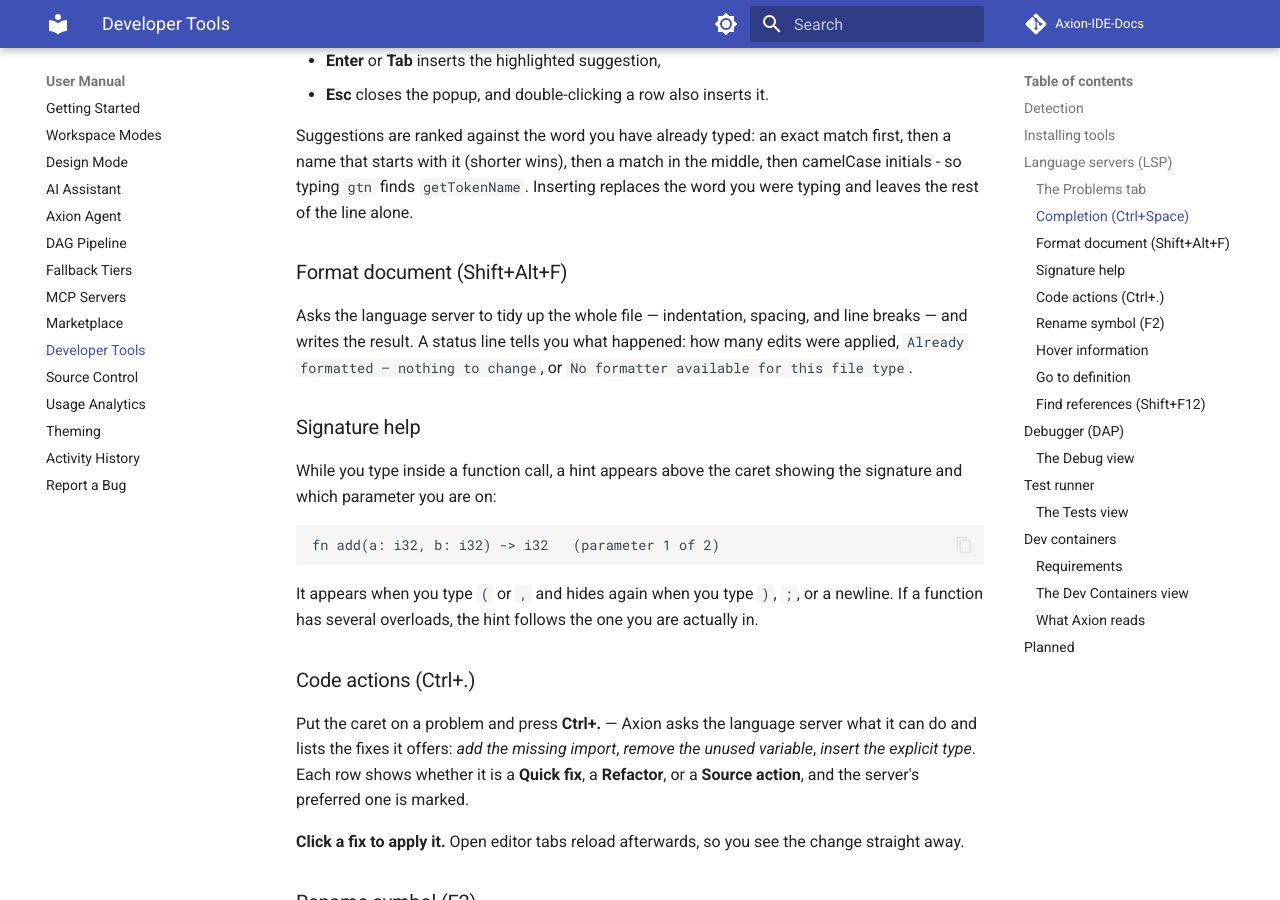
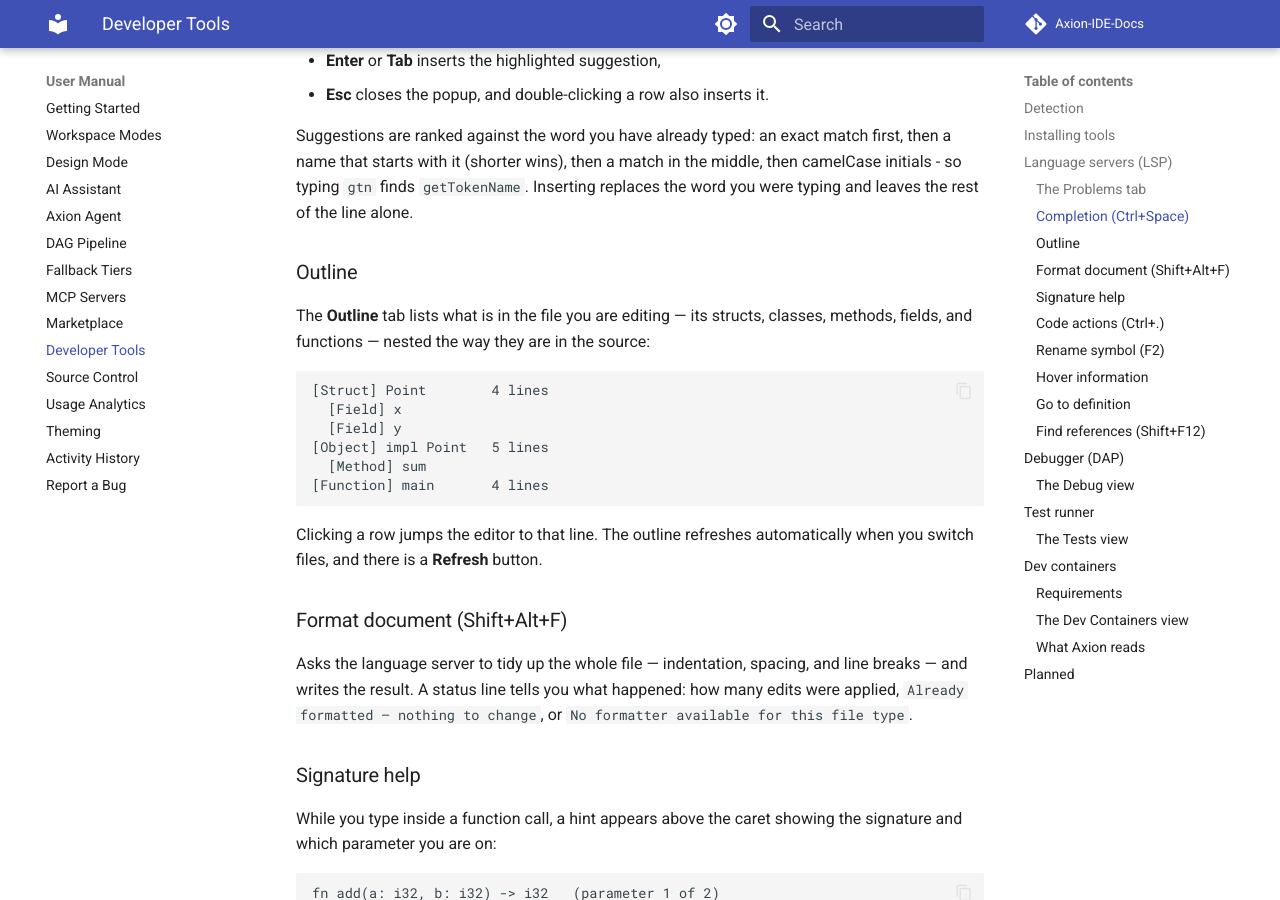
Before and after one commit to blivodev/Axion-IDE-Docs, an MkDocs documentation site: the page built from docs/manual/developer-tools.md, in a window 1280 px wide and 900 px high, scrolled down 2051 px. Built offline with MkDocs 1.6.1 and Material for MkDocs 9.7.7, drawn with Linux system fonts in a browser that asks for light colours; comment, search, counter and statistics services are not loaded.

Commit message:
docs: outline - the current file's symbols in a tree
developer-tools.md: new 'Outline' section showing the nested tree, click-to-jump, and auto-refresh.

````diff
--- a/docs/manual/developer-tools.md
+++ b/docs/manual/developer-tools.md
@@ -74,6 +74,23 @@ Suggestions are ranked against the word you have already typed: an exact match f
 then a name that starts with it (shorter wins), then a match in the middle, then
 camelCase initials - so typing `gtn` finds `getTokenName`. Inserting replaces the word
 you were typing and leaves the rest of the line alone.
+
+### Outline
+
+The **Outline** tab lists what is in the file you are editing — its structs, classes, methods,
+fields, and functions — nested the way they are in the source:
+
+```
+[Struct] Point        4 lines
+  [Field] x
+  [Field] y
+[Object] impl Point   5 lines
+  [Method] sum
+[Function] main       4 lines
+```
+
+Clicking a row jumps the editor to that line. The outline refreshes automatically when you
+switch files, and there is a **Refresh** button.
 
 ### Format document (Shift+Alt+F)
 
````
